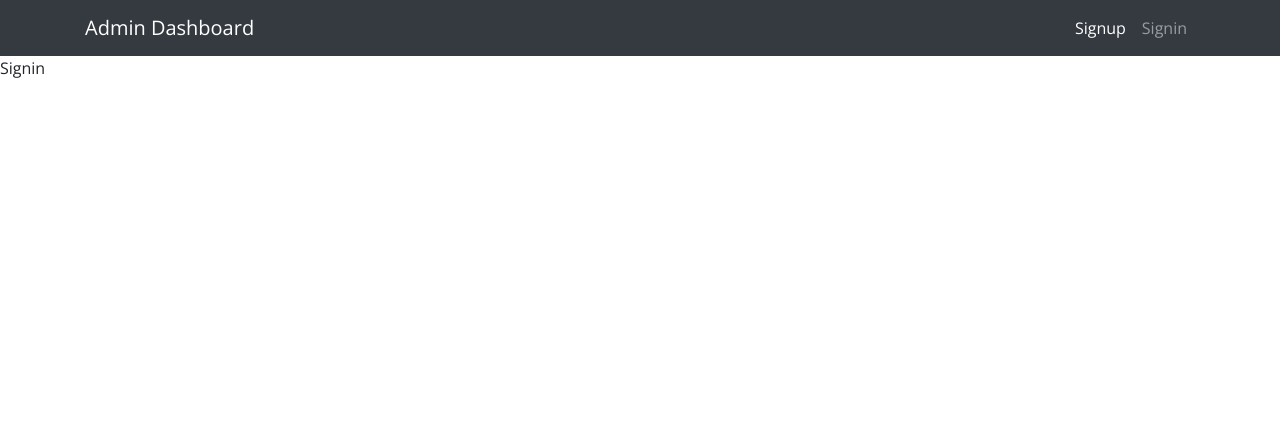
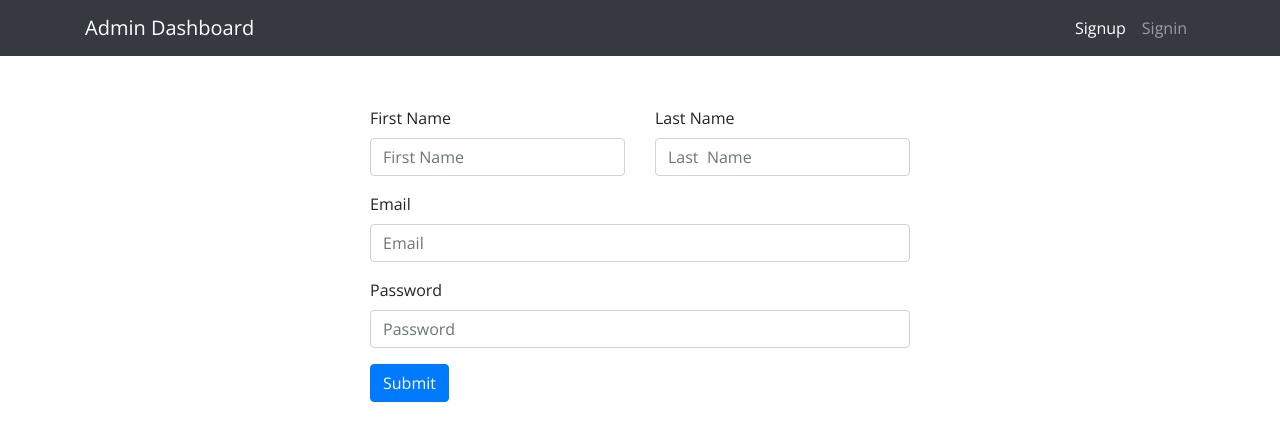
Before and after one commit to dixittarun81/ecommerce-frontend, a React (Create React App) app: page /signup in a window 1280 px wide. Shown: the top 440 px of the page. Built offline with nearby package versions, Linux system fonts and the light colour scheme.

Commit message:
Signup and Signin component created

```diff
--- /dev/null
+++ b/src/components/Ui/Input.js
@@ -0,0 +1,21 @@
+import React from "react";
+import { Form } from "react-bootstrap";
+
+const Input = (props) => {
+  return (
+    <Form.Group controlId="formBasicEmail">
+      <Form.Label>{props.label}</Form.Label>
+      <Form.Control
+        type={props.type}
+        placeholder={props.placeholder}
+        value={props.value}
+        onChange={props.onChange}
+      />
+      <Form.Text className="text-muted">
+        {props.errorMessage}
+      </Form.Text>
+    </Form.Group>
+  );
+};
+
+export default Input;
--- a/src/containers/Signin.js
+++ b/src/containers/Signin.js
@@ -1,8 +1,38 @@
-import React from 'react';
+import React from "react";
 import Layout from "../components/Layout";
+import { Container, Form, Row, Col, Button } from "react-bootstrap";
+import Input from "../components/Ui/Input";
 
 export default function Signin() {
-    return (
-        <Layout>Signin</Layout>
-    )
+  return (
+    <Layout>
+      <Container>
+        <Row style={{ marginTop: "50px" }}>
+          <Col md={{ span: 6, offset: 3 }}>
+            <Form>
+
+              <Input
+                label="Email"
+                placeholder="Email"
+                value=""
+                type="email"
+                onChange={() => {}}
+              />
+
+              <Input
+                label="Password"
+                placeholder="Password"
+                value=""
+                type="password"
+                onChange={() => {}}
+              />
+              <Button variant="primary" type="submit">
+                Submit
+              </Button>
+            </Form>
+          </Col>
+        </Row>
+      </Container>
+    </Layout>
+  );
 }
--- a/src/containers/Signup.js
+++ b/src/containers/Signup.js
@@ -1,11 +1,57 @@
 import React from "react";
 import Layout from "../components/Layout";
 import { Container, Form, Row, Col, Button } from "react-bootstrap";
+import Input from "../components/Ui/Input";
 
 export default function Signup() {
   return (
     <Layout>
-      Signin
+      <Container>
+        <Row style={{ marginTop: "50px" }}>
+          <Col md={{ span: 6, offset: 3 }}>
+            <Form>
+              <Row>
+                <Col md={6}>
+                  <Input
+                    label="First Name"
+                    placeholder="First Name"
+                    value=""
+                    type="text"
+                    onChange={() => {}}
+                  />
+                </Col>
+                <Col md={6}>
+                  <Input
+                    label="Last Name"
+                    placeholder="Last  Name"
+                    value=""
+                    type="text"
+                    onChange={() => {}}
+                  />
+                </Col>
+              </Row>
+              <Input
+                label="Email"
+                placeholder="Email"
+                value=""
+                type="email"
+                onChange={() => {}}
+              />
+
+              <Input
+                label="Password"
+                placeholder="Password"
+                value=""
+                type="password"
+                onChange={() => {}}
+              />
+              <Button variant="primary" type="submit">
+                Submit
+              </Button>
+            </Form>
+          </Col>
+        </Row>
+      </Container>
     </Layout>
   );
 }
```
